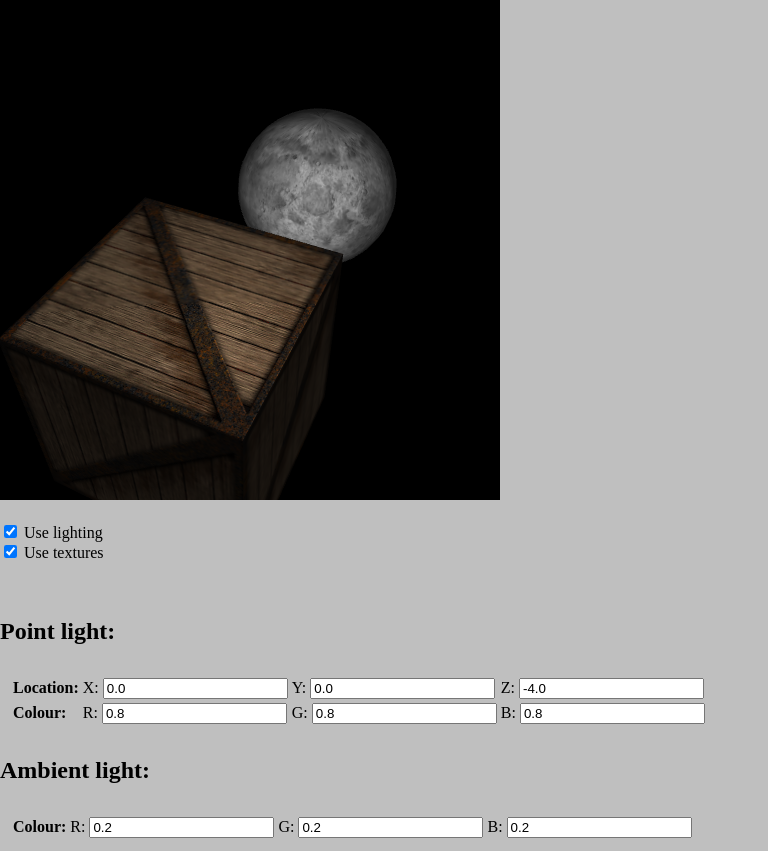
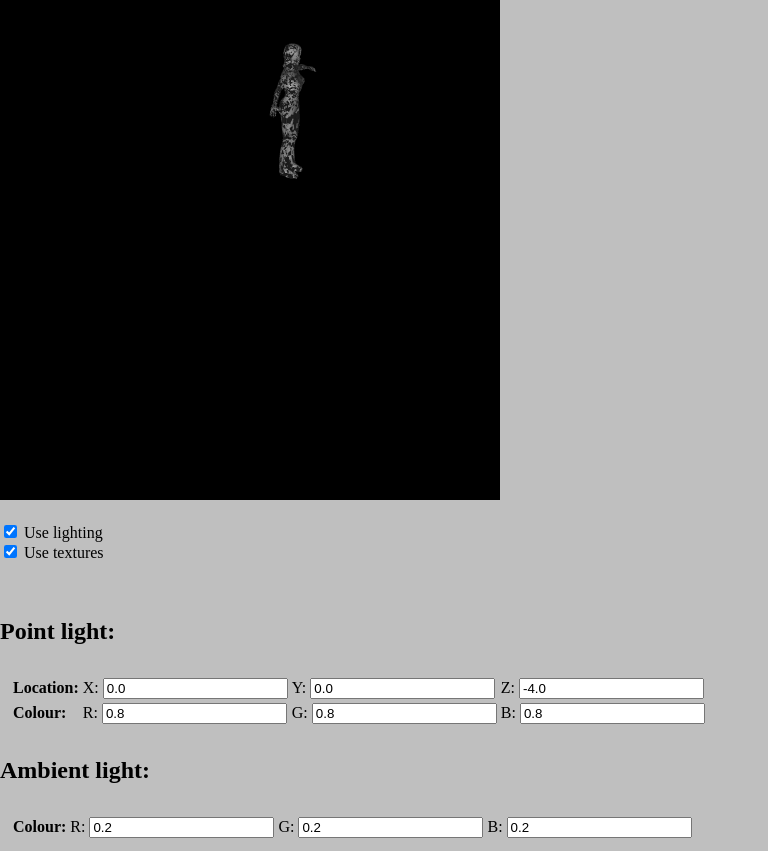
Before and after one commit to s3c0nDD/webGL-project, a website: page index.html in a window 1280 px wide. Shown: the whole page, without its empty margins (0-768 px from the left). Drawn offline with Linux system fonts and the light colour scheme; animation ran at ten frames a second.

Commit message:
repair model loading, and render only girl model

```diff
--- a/index.html
+++ b/index.html
@@ -55,6 +55,7 @@
     <!-- LIBS -->
     <script src="vendors/glMatrix-0.9.5.min.js"></script>
     <script src="vendors/webgl-utils.js"></script>
+    <script src="vendors/webgl-obj-loader.js"></script>
 
 
     <!-- SHADERS -->
@@ -120,8 +121,8 @@
     <!-- PROJECT SPECIFIC JS -->
     <script src="js/utils.js"></script>
     <script src="js/loadShaders.js"></script>
+    <script src="js/loadBuffers.js"></script>
     <script src="js/loadTextures.js"></script>
-    <script src="js/loadBuffers.js"></script>
     <script src="js/handleInput.js"></script>
     <script src="js/main.js"></script>
 </body>
--- a/js/loadBuffers.js
+++ b/js/loadBuffers.js
@@ -212,18 +212,22 @@ function initSphere() {
     moonVertexIndexBuffer.itemSize = 1;
     moonVertexIndexBuffer.numItems = indexData.length;
 }
-var dupa;
-function initBuffers() {
+
+var mesh;
+
+function initBuffers(callbackFunc) {
     initCube();
     initSphere();
 
     var xhttp = new XMLHttpRequest();
     xhttp.onreadystatechange = function() {
         if (this.readyState == 4 && this.status == 200) {
-            alert(this.responseText);
-            dupa = this.responseText;
+            // alert(this.responseText);
+            mesh = new OBJ.Mesh(this.responseText);
+            OBJ.initMeshBuffers(gl, mesh);
+            callbackFunc();
         }
     };
-    xhttp.open("GET", "http://localhost:3000/models/sphere.obj", true);
+    xhttp.open("GET", "http://localhost:3000/models/girl.obj", true);
     xhttp.send();
 }
--- a/js/loadTextures.js
+++ b/js/loadTextures.js
@@ -12,6 +12,7 @@ function handleLoadedTexture(texture) {
 
 var moonTexture;
 var crateTexture;
+var girlTexture;
 
 function initTexture() {
     moonTexture = gl.createTexture();
@@ -27,4 +28,11 @@ function initTexture() {
         handleLoadedTexture(crateTexture)
     }
     crateTexture.image.src = "../textures/crate.gif";
+
+    girlTexture = gl.createTexture();
+    girlTexture.image = new Image();
+    girlTexture.image.onload = function () {
+        handleLoadedTexture(girlTexture)
+    }
+    girlTexture.image.src = "../textures/girl.tga";
 }
--- a/js/main.js
+++ b/js/main.js
@@ -1,12 +1,4 @@
-var moonAngle = 180;
-var cubeAngle = 0;
-
-function drawScene() {
-    gl.viewport(0, 0, gl.viewportWidth, gl.viewportHeight);
-    gl.clear(gl.COLOR_BUFFER_BIT | gl.DEPTH_BUFFER_BIT);
-
-    mat4.perspective(45, gl.viewportWidth / gl.viewportHeight, 0.1, 100.0, pMatrix);
-
+function setLigth() {
     var lighting = document.getElementById("lighting").checked;
     gl.uniform1i(currentProgram.useLightingUniform, lighting);
     if (lighting) {
@@ -31,18 +23,9 @@ function drawScene() {
             parseFloat(document.getElementById("pointB").value)
         );
     }
+}
 
-    var textures = document.getElementById("textures").checked;
-    gl.uniform1i(currentProgram.useTexturesUniform, textures);
-
-    mat4.identity(mvMatrix);
-
-    mat4.translate(mvMatrix, [0, 0, -6]);
-
-    mat4.rotate(mvMatrix, degToRad(40), [1, 0, 0]);
-
-    mat4.translate(mvMatrix, [0, -0.5, 0]);
-
+function drawMoon() {
     mvPushMatrix();
     mat4.rotate(mvMatrix, degToRad(moonAngle), [0, 1, 0]);
     mat4.translate(mvMatrix, [2, 0, 0]);
@@ -64,15 +47,15 @@ function drawScene() {
     setMatrixUniforms();
     gl.drawElements(gl.TRIANGLES, moonVertexIndexBuffer.numItems, gl.UNSIGNED_SHORT, 0);
     mvPopMatrix();
+}
 
+function drawCube() {
     mvPushMatrix();
     mat4.rotate(mvMatrix, degToRad(cubeAngle), [0, 1, 0]);
     mat4.translate(mvMatrix, [1.25, 0, 0]);
+
     gl.bindBuffer(gl.ARRAY_BUFFER, cubeVertexPositionBuffer);
     gl.vertexAttribPointer(currentProgram.vertexPositionAttribute, cubeVertexPositionBuffer.itemSize, gl.FLOAT, false, 0, 0);
-
-    gl.bindBuffer(gl.ARRAY_BUFFER, cubeVertexNormalBuffer);
-    gl.vertexAttribPointer(currentProgram.vertexNormalAttribute, cubeVertexNormalBuffer.itemSize, gl.FLOAT, false, 0, 0);
 
     gl.bindBuffer(gl.ARRAY_BUFFER, cubeVertexTextureCoordBuffer);
     gl.vertexAttribPointer(currentProgram.textureCoordAttribute, cubeVertexTextureCoordBuffer.itemSize, gl.FLOAT, false, 0, 0);
@@ -81,13 +64,74 @@ function drawScene() {
     gl.bindTexture(gl.TEXTURE_2D, crateTexture);
     gl.uniform1i(currentProgram.samplerUniform, 0);
 
+    gl.bindBuffer(gl.ARRAY_BUFFER, cubeVertexNormalBuffer);
+    gl.vertexAttribPointer(currentProgram.vertexNormalAttribute, cubeVertexNormalBuffer.itemSize, gl.FLOAT, false, 0, 0);
+
     gl.bindBuffer(gl.ELEMENT_ARRAY_BUFFER, cubeVertexIndexBuffer);
     setMatrixUniforms();
     gl.drawElements(gl.TRIANGLES, cubeVertexIndexBuffer.numItems, gl.UNSIGNED_SHORT, 0);
     mvPopMatrix();
 }
 
+function drawScene() {
+    gl.viewport(0, 0, gl.viewportWidth, gl.viewportHeight);
+    gl.clear(gl.COLOR_BUFFER_BIT | gl.DEPTH_BUFFER_BIT);
+
+    mat4.perspective(45, gl.viewportWidth / gl.viewportHeight, 0.1, 100.0, pMatrix);
+
+    setLigth();
+
+    var textures = document.getElementById("textures").checked;
+    gl.uniform1i(currentProgram.useTexturesUniform, textures);
+
+    mat4.identity(mvMatrix);
+
+    mat4.translate(mvMatrix, [0, 0, -8]);
+
+    mat4.rotate(mvMatrix, degToRad(40), [1, 0, 0]);
+
+    mat4.translate(mvMatrix, [0, -0.5, 0]);
+
+    mvPushMatrix();
+    mat4.rotate(mvMatrix, degToRad(moonAngle), [0, 1, 0]);
+    mat4.translate(mvMatrix, [1.25, 1.0, 0.0]);
+
+    gl.bindBuffer(gl.ARRAY_BUFFER, mesh.vertexBuffer);
+    gl.vertexAttribPointer(currentProgram.vertexPositionAttribute, mesh.vertexBuffer.itemSize, gl.FLOAT, false, 0, 0);
+
+    // it's possible that the mesh doesn't contain
+    // any texture coordinates (e.g. suzanne.obj in the development branch).
+    // in this case, the texture vertexAttribArray will need to be disabled
+    // before the call to drawElements
+    if(!mesh.textures.length){
+      gl.disableVertexAttribArray(currentProgram.textureCoordAttribute);
+    }
+    else{
+      // if the texture vertexAttribArray has been previously
+      // disabled, then it needs to be re-enabled
+      gl.enableVertexAttribArray(currentProgram.textureCoordAttribute);
+      gl.bindBuffer(gl.ARRAY_BUFFER, mesh.textureBuffer);
+      gl.vertexAttribPointer(currentProgram.textureCoordAttribute, mesh.textureBuffer.itemSize, gl.FLOAT, false, 0, 0);
+
+      gl.activeTexture(gl.TEXTURE0);
+      gl.bindTexture(gl.TEXTURE_2D, moonTexture);
+      gl.uniform1i(currentProgram.samplerUniform, 0);
+    }
+
+    gl.bindBuffer(gl.ARRAY_BUFFER, mesh.normalBuffer);
+    gl.vertexAttribPointer(currentProgram.vertexNormalAttribute, mesh.normalBuffer.itemSize, gl.FLOAT, false, 0, 0);
+
+    gl.bindBuffer(gl.ELEMENT_ARRAY_BUFFER, mesh.indexBuffer);
+    setMatrixUniforms();
+    gl.drawElements(gl.TRIANGLES, mesh.indexBuffer.numItems, gl.UNSIGNED_SHORT, 0);
+    mvPopMatrix();
+}
+
 var lastTime = 0;
+
+var moonAngle = 180;
+var cubeAngle = 0;
+
 
 function animate() {
     var timeNow = new Date().getTime();
@@ -110,15 +154,16 @@ function webGLStart() {
     var canvas = document.getElementById("canvas");
     initGL(canvas);
     initShaders();
-    initBuffers();
     initTexture();
+    initBuffers(function(){
+        gl.clearColor(0.0, 0.0, 0.0, 1.0);
+        // gl.enable(gl.DEPTH_TEST);
 
-    gl.clearColor(0.0, 0.0, 0.0, 1.0);
-    gl.enable(gl.DEPTH_TEST);
+        // canvas.onmousedown = handleMouseDown;
+        // document.onmouseup = handleMouseUp;
+        // document.onmousemove = handleMouseMove;
 
-    // canvas.onmousedown = handleMouseDown;
-    // document.onmouseup = handleMouseUp;
-    // document.onmousemove = handleMouseMove;
+        tick();
+    });
 
-    tick();
 }
```
Also changed, not shown: models/girl.obj (added), 1 other file.
